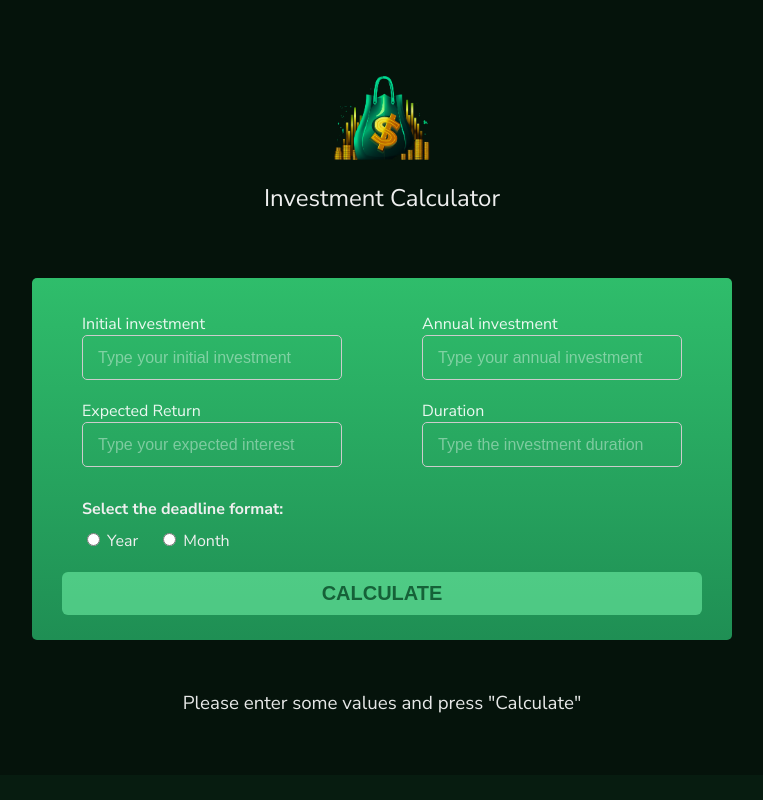
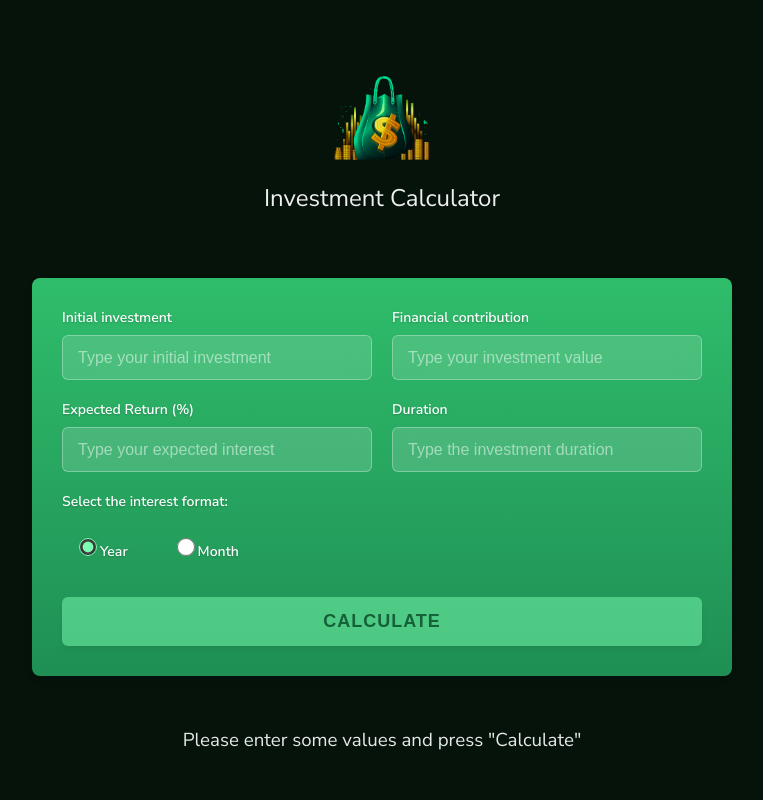
Before and after one commit to joaosehn2406/investments-calculator, an Angular app: page / in a window 1280 px wide. Shown: the top 800 px of the page, without its empty margins (258-1021 px from the left). Built offline with nearby package versions, Linux system fonts and the light colour scheme.

Commit message:
Implemented radio button to select the interest format

```diff
--- a/src/app/core/services/calculation.service.ts
+++ b/src/app/core/services/calculation.service.ts
@@ -17,17 +17,18 @@ export class CalculationService {
       const interestYear = balance * r
       balance += interestYear
 
-      totalInvested += inputs.annualInvestment
-      balance += inputs.annualInvestment
+      totalInvested += inputs.financialContribution
+      balance += inputs.financialContribution
 
       totalInterest = balance - totalInvested
 
       results.push({
-        year,
+        period: year,
         investedCapital: totalInvested,
         interestYear,
         investmentValue: balance,
-        totalInterest
+        totalInterest,
+        investmentType: inputs.period
       })
     }
 
--- a/src/app/features/board/board.component.css
+++ b/src/app/features/board/board.component.css
@@ -2,60 +2,126 @@
   background: linear-gradient(to bottom, #2FBD6B, #1F8F54);
   max-width: 700px;
   width: 100%;
-  padding: 25px 30px;
-  border-radius: 5px;
+  padding: 30px;
+  border-radius: 8px;
+  box-shadow: 0 4px 6px rgba(0, 0, 0, 0.1);
 }
 
 .container form .user-details {
   display: flex;
   flex-wrap: wrap;
-  justify-content: space-between;
+  gap: 20px;
+  margin-bottom: 20px;
 }
 
 form .user-details .input-box {
-  margin: 10px 0 10px 0;
-  width: calc(100% / 2 - 20px);
-  padding: 0 20px;
+  width: calc(50% - 10px);
+  display: flex;
+  flex-direction: column;
 }
 
-.user-details .input-box input {
-  background: transparent;
-  color: rgba(255, 255, 255, 0.92);
+form .user-details .input-box.full-width {
+  width: 100%;
+}
+
+.user-details .input-box .details,
+.user-details .input-box label {
+  color: #fff;
+  font-weight: 600;
+  margin-bottom: 8px;
+  display: block;
+  font-size: 14px;
+  text-shadow: 0 1px 2px rgba(0, 0, 0, 0.2);
+}
+
+.user-details .input-box input[type="number"] {
+  background: rgba(255, 255, 255, 0.15);
+  backdrop-filter: blur(10px);
+  color: #fff;
   height: 45px;
   width: 100%;
   outline: none;
-  border-radius: 5px;
-  border: 1px solid #ccc;
-  padding-left: 15px;
+  border-radius: 6px;
+  border: 1px solid rgba(255, 255, 255, 0.3);
+  padding: 0 15px;
   font-size: 16px;
+  transition: all 0.3s ease;
 }
 
-.user-details .input-box {
-  color: rgba(255, 255, 255, 0.90);
+.user-details .input-box input[type="number"]:focus {
+  background: rgba(255, 255, 255, 0.25);
+  border-color: rgba(255, 255, 255, 0.6);
+  box-shadow: 0 0 0 3px rgba(255, 255, 255, 0.1);
+}
+
+input::placeholder {
+  color: rgba(255, 255, 255, 0.5);
+}
+
+.error {
+  color: #FFD6D6;
+  background: rgba(147, 35, 35, 0.8);
+  font-size: 0.875rem;
+  margin-top: 6px;
+  padding: 4px 8px;
+  border-radius: 4px;
+  display: block;
+  font-weight: 500;
+}
+
+.radio-group {
+  display: flex;
+  gap: 20px;
+  margin-top: 8px;
+}
+
+.radio-label {
+  display: flex;
+  align-items: center;
+  gap: 8px;
+  color: #fff;
+  font-weight: 500;
+  cursor: pointer;
+  padding: 8px 12px;
+  border-radius: 6px;
+  transition: background 0.3s ease;
+}
+
+.radio-label:hover {
+  background: rgba(255, 255, 255, 0.1);
+}
+
+.radio-label input[type="radio"] {
+  width: 18px;
+  height: 18px;
+  cursor: pointer;
+  accent-color: #7CFFB2;
 }
 
 button {
-  padding: 0.6rem;
+  padding: 14px;
   cursor: pointer;
   width: 100%;
-  font-size: 20px;
-  font-weight: bolder;
+  font-size: 18px;
+  font-weight: 700;
   border-radius: 6px;
   border: none;
   background: #7CFFB2;
   color: #0B2F1B;
-  transition: 0.3s ease;
+  transition: all 0.3s ease;
+  text-transform: uppercase;
+  letter-spacing: 1px;
+  box-shadow: 0 4px 6px rgba(0, 0, 0, 0.1);
 }
 
-button:hover {
+button:hover:not(:disabled) {
   background: #9af4c1;
-  color: #0B2F1B;
-  transform: translateY(-1px);
+  transform: translateY(-2px);
+  box-shadow: 0 6px 12px rgba(0, 0, 0, 0.15);
 }
 
-button:active {
-  transform: translateY(3px);
-  box-shadow: 0 7px 0 rgba(0, 0, 0, 0.35);
+button:active:not(:disabled) {
+  transform: translateY(0);
 }
 
 button:disabled {
@@ -63,30 +129,17 @@ button:disabled {
   cursor: not-allowed;
 }
 
-input::placeholder {
-  color: rgba(255, 255, 255, 0.4);
+@media (max-width: 600px) {
+  .container {
+    padding: 20px;
   }
 
-.error {
-  color: #932323;
-  font-size: 1rem;
-  margin-top: 4px;
-  display: block;
-}
-
-.date-selection {
+  form .user-details .input-box {
     width: 100%;
-  margin-bottom: 20px;
-  padding: 0 20px;
-}
-
-.date-selection h4 {
-  margin-bottom: 10px;
   }
 
   .radio-group {
-  display: flex;
-  gap: 20px;
-  align-items: center;
-  cursor: pointer;
+    flex-direction: column;
+    gap: 10px;
   }
+}
--- a/src/app/features/board/board.component.html
+++ b/src/app/features/board/board.component.html
@@ -2,22 +2,39 @@
   <form [formGroup]="form" (ngSubmit)="onCalculate()">
     <div class="user-details">
       <div class="input-box">
-        <span class="details">Initial investment</span>
-        <input type="number" formControlName="initialInvestment" placeholder="Type your initial investment"/>
+        <label for="initialInvestment" class="details">Initial investment</label>
+        <input
+          id="initialInvestment"
+          type="number"
+          formControlName="initialInvestment"
+          placeholder="Type your initial investment"
+        />
         @if (form.get('initialInvestment')?.hasError('min') && form.get('initialInvestment')?.touched) {
           <span class="error">Must be at least 1</span>
         }
       </div>
+
       <div class="input-box">
-        <span class="details">Annual investment</span>
-        <input type="number" formControlName="annualInvestment" placeholder="Type your annual investment"/>
-        @if (form.get('annualInvestment')?.hasError('min') && form.get('annualInvestment')?.touched) {
+        <label for="financialContribution" class="details">Financial contribution</label>
+        <input
+          id="financialContribution"
+          type="number"
+          formControlName="financialContribution"
+          placeholder="Type your investment value"
+        />
+        @if (form.get('financialContribution')?.hasError('min') && form.get('financialContribution')?.touched) {
           <span class="error">Must be at least 0</span>
         }
       </div>
+
       <div class="input-box">
-        <span class="details">Expected Return</span>
-        <input type="number" formControlName="expectedReturn" placeholder="Type your expected interest"/>
+        <label for="expectedReturn" class="details">Expected Return (%)</label>
+        <input
+          id="expectedReturn"
+          type="number"
+          formControlName="expectedReturn"
+          placeholder="Type your expected interest"
+        />
         @if (form.get('expectedReturn')?.hasError('min') && form.get('expectedReturn')?.touched) {
           <span class="error">Must be at least 0.1%</span>
         }
@@ -25,9 +42,15 @@
           <span class="error">Maximum is 200%</span>
         }
       </div>
+
       <div class="input-box">
-        <span class="details">Duration</span>
-        <input type="number" formControlName="duration" placeholder="Type the investment duration"/>
+        <label for="duration" class="details">Duration</label>
+        <input
+          id="duration"
+          type="number"
+          formControlName="duration"
+          placeholder="Type the investment duration"
+        />
         @if (form.get('duration')?.hasError('min') && form.get('duration')?.touched) {
           <span class="error">Must be at least 1 year</span>
         }
@@ -35,31 +58,34 @@
           <span class="error">Maximum is 50 years</span>
         }
       </div>
-      <div class="date-selection">
 
-        <h4>Select the deadline format: </h4>
-
+      <div class="input-box full-width">
+        <span class="details">Select the interest format:</span>
         <div class="radio-group">
-          <label>
+          <label class="radio-label">
             <input
               type="radio"
               name="period"
               value="year"
-            >
-            Year
+              formControlName="period"
+            />
+            <span>Year</span>
           </label>
-          <label>
+          <label class="radio-label">
             <input
               type="radio"
               name="period"
               value="month"
-            >
-            Month
+              formControlName="period"
+            />
+            <span>Month</span>
           </label>
         </div>
-
       </div>
     </div>
-     <button [disabled]="form.invalid" class="calculate-button">CALCULATE</button>
+
+    <button type="submit" [disabled]="form.invalid" class="calculate-button">
+      CALCULATE
+    </button>
   </form>
 </section>
--- a/src/app/features/board/board.component.ts
+++ b/src/app/features/board/board.component.ts
@@ -13,21 +13,38 @@ import {FormBuilder, FormsModule, ReactiveFormsModule, Validators} from '@angula
   ]
 })
 export class BoardComponent {
-  calculate = output<BoardModel>()
+  calculate = output<BoardModel>();
 
-  private fb = inject(FormBuilder)
+  private fb = inject(FormBuilder);
 
   form = this.fb.group({
-    initialInvestment: [null as number | null, [Validators.required, Validators.min(1)]],
-    annualInvestment: [null as number | null, [Validators.required, Validators.min(0)]],
-    expectedReturn: [null as number | null, [Validators.required, Validators.min(1), Validators.max(200)]],
-    duration: [null as number | null, [Validators.required, Validators.min(1), Validators.max(80)]]
-  })
+    initialInvestment: [null as number | null, [
+      Validators.required,
+      Validators.min(1)
+    ]],
+    financialContribution: [null as number | null, [
+      Validators.required,
+      Validators.min(0)
+    ]],
+    expectedReturn: [null as number | null, [
+      Validators.required,
+      Validators.min(0.1),
+      Validators.max(200)
+    ]],
+    duration: [null as number | null, [
+      Validators.required,
+      Validators.min(1),
+      Validators.max(80)
+    ]],
+    period: ['year', Validators.required],
+  });
 
   onCalculate() {
     if (this.form.invalid) return;
 
     this.calculate.emit(this.form.value as BoardModel);
-    this.form.reset();
+    this.form.reset({
+      period: 'year'
+    });
   }
 }
--- a/src/app/features/investment-table/investment.table.component.html
+++ b/src/app/features/investment-table/investment.table.component.html
@@ -2,18 +2,26 @@
   <table class="inv-table">
     <thead>
     <tr>
-      <th>Year</th>
-      <th>Investment Value</th>
-      <th>Interest (Year)</th>
-      <th>Total Interest</th>
-      <th>Invested Capital</th>
+      @if (data[0].investmentType === 'year') {
+        <th>Year</th>
+        <th>Investment Value</th>
+        <th>Interest (yearly)</th>
+        <th>Total Interest</th>
+        <th>Invested Capital</th>
+      } @else {
+        <th>Month</th>
+        <th>Investment Value</th>
+        <th>Interest (monthly)</th>
+        <th>Total Interest</th>
+        <th>Invested Capital</th>
+      }
     </tr>
     </thead>
 
     <tbody>
-      @for (d of data; track d.year) {
+      @for (d of data; track d.period) {
         <tr>
-          <td>{{ d.year }}</td>
+          <td>{{ d.period }}</td>
           <td>{{ d.investmentValue | currency:'USD':'symbol':'1.2-2' }}</td>
           <td>{{ d.interestYear     | currency:'USD':'symbol':'1.2-2' }}</td>
           <td>{{ d.totalInterest    | currency:'USD':'symbol':'1.2-2' }}</td>
--- a/src/app/shared/models/board.model.ts
+++ b/src/app/shared/models/board.model.ts
@@ -1,6 +1,7 @@
 export interface BoardModel {
   initialInvestment: number;
-  annualInvestment: number;
+  financialContribution: number;
   expectedReturn: number;
   duration: number;
+  period: string;
 }
--- a/src/app/shared/models/investment.model.ts
+++ b/src/app/shared/models/investment.model.ts
@@ -1,7 +1,8 @@
 export interface InvestmentModel {
-  year: number,
+  period: number,
   investmentValue: number,
   interestYear: number,
   totalInterest: number,
-  investedCapital: number
+  investedCapital: number,
+  investmentType: string
 }
```
Lines whose indentation alone changed are shown as unchanged.
